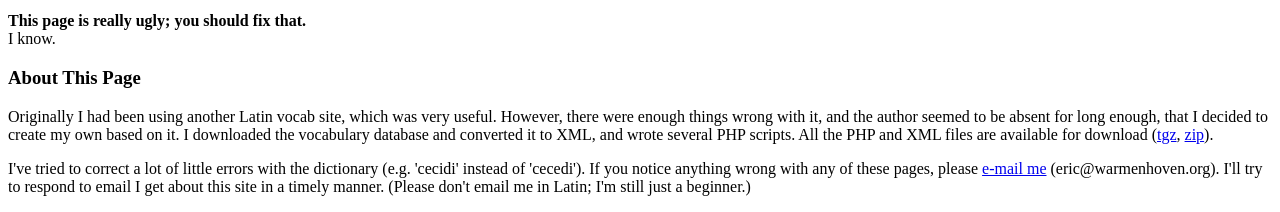
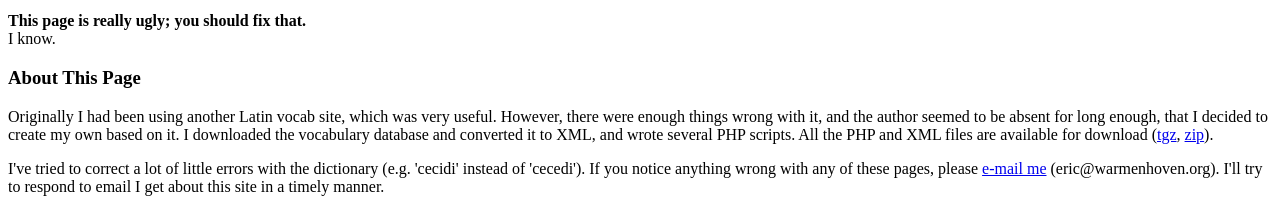
Before and after one commit to warmenhoven/vocab, a PHP site: page / in a window 1280 px wide. Shown: the part 663-875 px from the top of the page. Run offline with PHP 8.4, Linux system fonts and the light colour scheme.

Commit message:
bring it on

```diff
--- a/index.php
+++ b/index.php
@@ -263,8 +263,7 @@
       wrong with any of these pages, please <a
       href="mailto:eric@warmenhoven.org">e-mail me</a>
       (eric@warmenhoven.org). I'll try to respond to email I get about
-      this site in a timely manner. (Please don't email me in Latin;
-      I'm still just a beginner.)
+      this site in a timely manner.
     </p>
 
     <p align="center">
```
